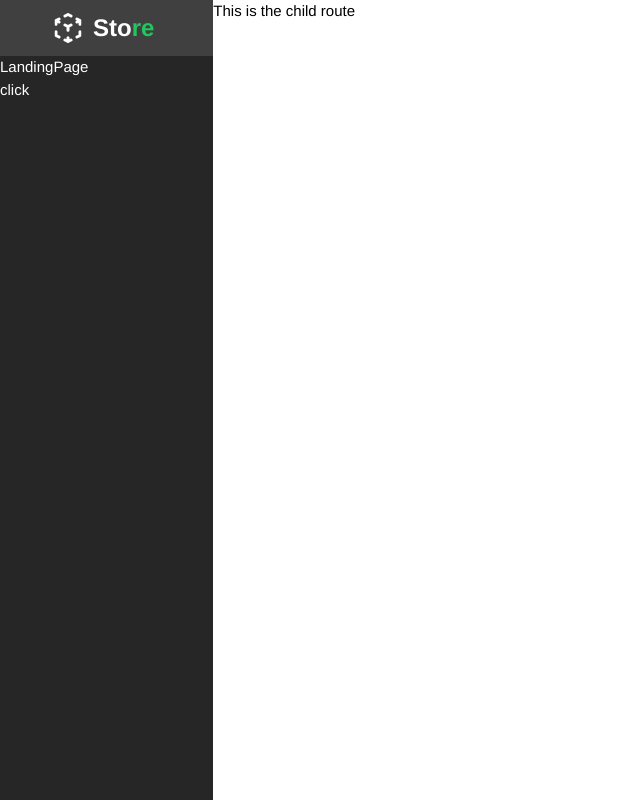
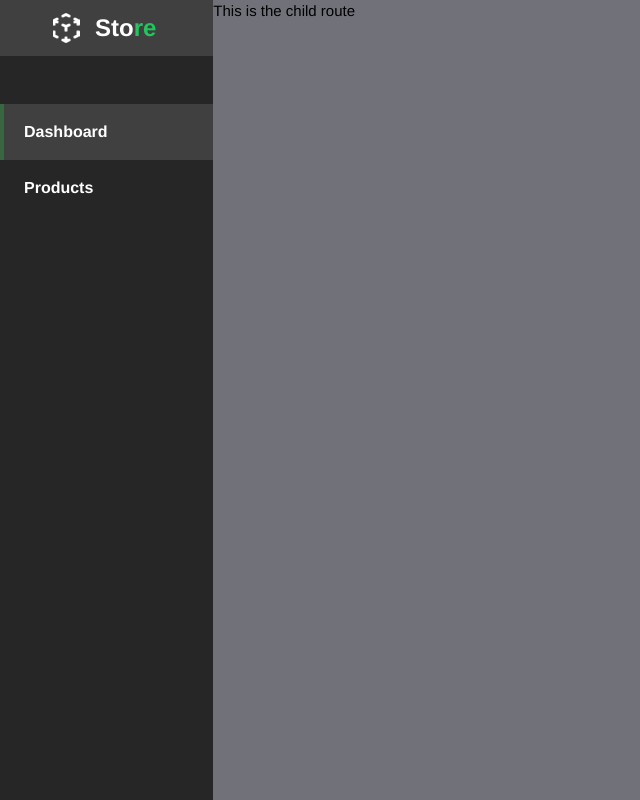
Before and after one commit to Amos-Ditto/Products-Management-and-Visualization, a Vue app in the folder store-vue-ui/: page /home in a window 1280 px wide. Shown: the whole page, without its empty margins (0-640 px from the left). Built offline with nearby package versions, Linux system fonts and the light colour scheme.

Commit message:
ch(UI): dashboard designing

```diff
--- a/store-vue-ui/package.json
+++ b/store-vue-ui/package.json
@@ -22,9 +22,12 @@
     "vue-router": "^4.0.15"
   },
   "devDependencies": {
+    "@iconify-json/mdi": "^1.1.22",
     "@rushstack/eslint-patch": "^1.1.0",
     "@types/jsdom": "^16.2.14",
     "@types/node": "^16.11.36",
+    "@unocss/preset-icons": "^0.39.3",
+    "@unocss/vite": "^0.39.3",
     "@vitejs/plugin-vue": "^2.3.3",
     "@vue/eslint-config-prettier": "^7.0.0",
     "@vue/eslint-config-typescript": "^11.0.0",
--- a/store-vue-ui/src/components/Layouts/SideBar.vue
+++ b/store-vue-ui/src/components/Layouts/SideBar.vue
@@ -1,11 +1,32 @@
 <template>
     <nav class="sidebar flex flex-col w-full justify-start items-start">
-        <div class="logo w-full h-12 sm:h-14 flex flex-row items-center justify-center gap-1 sm:gap-4 bg-neutral-700">
-            <IconEcosystem class=" scale-125 sm:scale-150"/>
-            <h4 class=" text-lg sm:text-2xl font-semibold sm:font-bold">Sto<span class=" text-green-500">re</span></h4>
+        <div class="logo w-full h-12 sm:h-14 flex flex-row items-center justify-center gap-1 sm:gap-5 bg-neutral-700">
+            <IconEcosystem class="logo-img scale-110 sm:scale-150"/>
+            <h4 class=" text-lg sm:text-2xl font-bold sm:font-extrabold">Sto<span class=" text-green-500">re</span></h4>
         </div>
-        <RouterLink :to="{ name:'homeview' }">LandingPage</RouterLink>
-        <button>click</button>
+        <section class="flex flex-col w-full items-start mt-12">
+            <RouterLink :to="{ name:'homeview' }" class="link flex flex-col w-full relative bg-neutral-900">
+                <div class="main-link flex flex-row items-center w-full h-14  gap-1 sm:gap-2 px-1 sm:px-4 bg-neutral-800 hover:bg-neutral-700 duration-200">
+                    <div class="i-mdi-home text-sm sm:text-2xl" />
+                    <p class=" sm:font-bold text-xs sm:text-base">Dashboard</p>
+                </div>
+            </RouterLink>
+            <RouterLink :to="{ name:'products' }" class="link flex flex-col w-full relative bg-neutral-900">
+                <div class="main-link relative flex flex-row items-center w-full h-14  gap-1 sm:gap-2 px-1 sm:px-4 bg-neutral-800 hover:bg-neutral-700 duration-200">
+                    <div class="i-mdi-folder text-sm sm:text-2xl" />
+                    <p class=" sm:font-bold text-xs sm:text-base">Products</p>
+                    <div class="i-mdi-chevron-right text-sm sm:text-xl absolute right-2 sm:right-0 md:right-4" />
+                </div>
+                <div class="sub-links w-full flex items-end justify-end flex-col">
+                    <button
+                        class=" w-11/12 sm:w-4/5 h-10 text-xs font-bold border-l border-neutral-700 text-left px-7 hover:bg-neutral-800 relative"
+                    >Add</button>
+                    <button
+                        class=" w-11/12 sm:w-4/5 h-10 text-xs font-bold border-l border-neutral-700 text-left px-7 hover:bg-neutral-800 relative"
+                    >Delete</button>
+                </div>
+            </RouterLink>
+        </section>
     </nav>
 </template>
 
@@ -13,3 +34,77 @@
 import IconEcosystem from "../icons/IconEcosystem.vue";
 
 </script>
+
+
+<style scoped>
+.logo .logo-img {
+    transition: transform 250ms ease;
+}
+.logo h4 {
+    transition: font 250ms ease;
+}
+p {
+    transition: font 250ms ease;
+}
+.link {
+    min-height: 3.5rem;
+}
+.main-link {
+    transition-property: background;
+}
+.main-link::before {
+    content: '';
+    position: absolute;
+    left: 0;
+    top: 0;
+    height: 100%;
+    width: 4px;
+    background-color: #386641;
+    visibility: hidden;
+    transition: visibility 150ms ease;
+}
+a:hover .main-link::before {
+    visibility: visible;
+}
+.router-link-active .main-link::before {
+    visibility: visible;
+}
+.router-link-active .main-link {
+    background-color: rgb(64 64 64);
+}
+.i-mdi-chevron-right {
+    transition: transform 300ms ease;
+}
+.router-link-active .i-mdi-chevron-right {
+    transform: rotate(90deg);
+}
+
+@keyframes dropdown {
+    0% {
+        height: 0%;
+    }
+    50% {
+        height: 50%;
+    }
+    100% {
+        height: 100%;
+    }
+}
+.sub-links {
+    display: none;
+    animation: dropdown 300ms display;
+}
+.router-link-active .sub-links {
+    display: flex;
+}
+.sub-links button::before {
+    position: absolute;
+    content: '';
+    left: 0%;
+    top: 50%;
+    background-color: rgb(64 64 64);
+    width: 1.3rem;
+    height: 1px;
+}
+
+</style>
--- a/store-vue-ui/src/main.ts
+++ b/store-vue-ui/src/main.ts
@@ -4,6 +4,7 @@
 import App from "./App.vue";
 import router from "./router";
 import "./assets/css/index.css";
+import "uno.css";
 
 const app = createApp(App);
 
--- a/store-vue-ui/src/router/index.ts
+++ b/store-vue-ui/src/router/index.ts
@@ -17,6 +17,11 @@
         path: "/home",
         name: "homeview",
         component: () => import("../views/dashboards/Home.vue")
+      },
+      {
+        path: "/products",
+        name: "products",
+        component: () => import("../views/dashboards/Products.vue")
       }
     ]
   },
--- a/store-vue-ui/src/views/HomeView.vue
+++ b/store-vue-ui/src/views/HomeView.vue
@@ -18,7 +18,8 @@
             It's is usable, robust and scalable software.
           </h3>
           <div class="buttons p-2 w-1/2 h-20 flex justify-start items-center">
-            <button class="bg-gray-900 text-slate-50 py-2 px-4 text-base rounded-full hover:py-2.5 hover:px-5 duration-300" @click="redirectHome">Get Started</button>
+            <button class="bg-gray-900 text-slate-50 py-3 px-6 text-base rounded-full hover:px-8 duration-300" @click="redirectHome">Get Started</button>
+            <!-- <div class="i-mdi-alarm" /> -->
           </div>
         </div>
       </div>
--- /dev/null
+++ b/store-vue-ui/src/views/dashboards/Products.vue
@@ -0,0 +1,9 @@
+<template>
+    <main>
+        <h3>Products page</h3>
+    </main>
+</template>
+
+<script setup lang="ts">
+
+</script>
--- a/store-vue-ui/vite.config.ts
+++ b/store-vue-ui/vite.config.ts
@@ -2,10 +2,18 @@
 
 import { defineConfig } from "vite";
 import vue from "@vitejs/plugin-vue";
+import Unocss from "@unocss/vite"
+import presetIcons from "@unocss/preset-icons"
 
-// https://vitejs.dev/config/
 export default defineConfig({
-  plugins: [vue()],
+  plugins: [
+    vue(),
+    Unocss({
+      presets: [
+        presetIcons({})
+      ]
+    })
+  ],
   resolve: {
     alias: {
       "@": fileURLToPath(new URL("./src", import.meta.url)),
```
Also changed, not shown: 1 other file (tests, documents, lock files or other folders).
